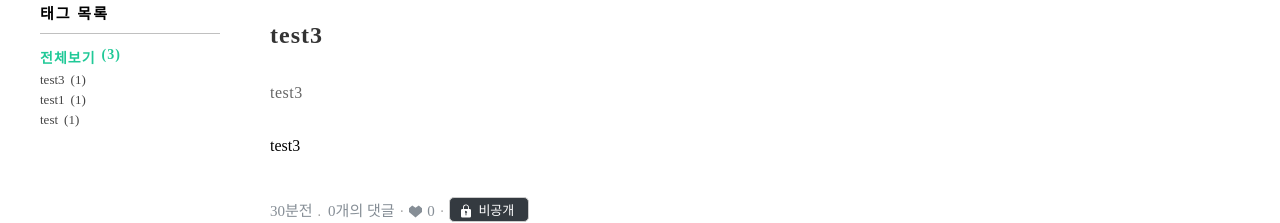
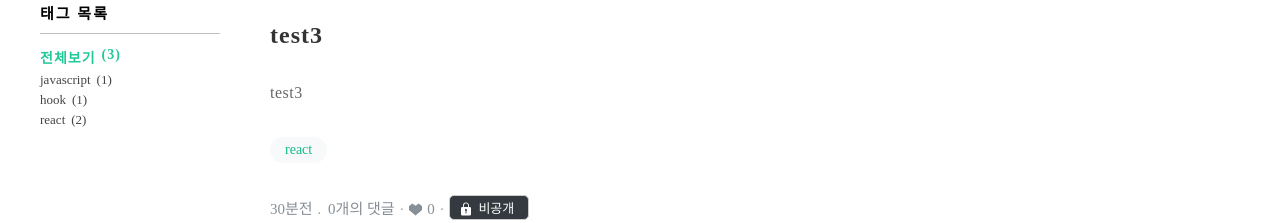
Before and after one commit to tree105778/velog-test, a React (Vite) app: page /1/posts in a window 1280 px wide. Shown: the part 639-862 px from the top of the page. Built offline with nearby package versions, Linux system fonts and the light colour scheme.

Commit message:
tag 배열로 변경 , tag css수정

```diff
--- a/src/pages/MyVelog.module.css
+++ b/src/pages/MyVelog.module.css
@@ -339,6 +339,7 @@
   font-size: 1rem;
   color: #666;
   letter-spacing: 0.5px;
+  margin-bottom: 35px;
 }
 
 .MyVelogPostInfoText {
@@ -402,3 +403,18 @@
   font-size: 14px;
   line-height: 1;
 }
+
+.MyVelogPostInfo {
+  display: flex;
+  flex-wrap: wrap; /* 줄 넘김 시 다음 줄로 이동 */
+  gap: 15px; /* 태그들 간의 간격 */
+  margin-bottom: 30px;
+}
+
+.MyVelogPostTag {
+  padding: 5px 15px;
+  color: #12b886;
+  border-radius: 20px;
+  background: #f8f9fa;
+  font-size: 14px;
+}
--- a/src/pages/MyVelogPosts.jsx
+++ b/src/pages/MyVelogPosts.jsx
@@ -4,9 +4,9 @@ import styles from './MyVelog.module.css';
 function MyVelogPosts() {
   const [searchTerm, setSearchTerm] = useState('');
   const posts = [
-    { id: 1, title: 'test', description: 'test', tag: 'test' },
-    { id: 2, title: 'test1', description: 'test1', tag: 'test1' },
-    { id: 3, title: 'test3', description: 'test3', tag: 'test3' },
+    { id: 1, title: 'test', description: 'test', tags: ['react', 'hook'] },
+    { id: 2, title: 'test1', description: 'test1', tags: ['javascript'] },
+    { id: 3, title: 'test3', description: 'test3', tags: ['react'] },
   ];
 
   const [selectedTag, setSelectedTag] = useState('전체보기');
@@ -15,14 +15,21 @@ function MyVelogPosts() {
     const matchSearch =
       post.title.toLowerCase().includes(searchTerm.toLowerCase()) ||
       post.description.toLowerCase().includes(searchTerm.toLowerCase());
-    const matchTag = selectedTag === '전체보기' || post.tag === selectedTag;
+
+    const matchTag =
+      selectedTag === '전체보기' || post.tags.includes(selectedTag);
+
     return matchSearch && matchTag;
   });
 
+  // 태그별 개수 계산
   const tagCountMap = posts.reduce((acc, post) => {
-    acc[post.tag] = (acc[post.tag] || 0) + 1;
+    post.tags.forEach((tag) => {
+      acc[tag] = (acc[tag] || 0) + 1;
+    });
     return acc;
   }, {});
+
   return (
     <>
       <div className={styles.MyVelogSearchContainer}>
@@ -46,6 +53,7 @@ function MyVelogPosts() {
           />
         </svg>
       </div>
+
       <div className={styles.MyVelogTabContent}>
         <div className={styles.MyVelogPostsWrapper}>
           <aside className={styles.MyVelogTagSidebar}>
@@ -88,7 +96,11 @@ function MyVelogPosts() {
                     </p>
                   </div>
                   <div className={styles.MyVelogPostInfo}>
-                    <p className={styles.MyVelogPostInfoText}>{post.tag}</p>
+                    {post.tags.map((tag) => (
+                      <span key={tag} className={styles.MyVelogPostTag}>
+                        {tag}
+                      </span>
+                    ))}
                   </div>
                   <span className={styles.MyVelogPostTime}>30분전</span>
                   <span className={styles.MyVelogDotDivider}>.</span>
```
